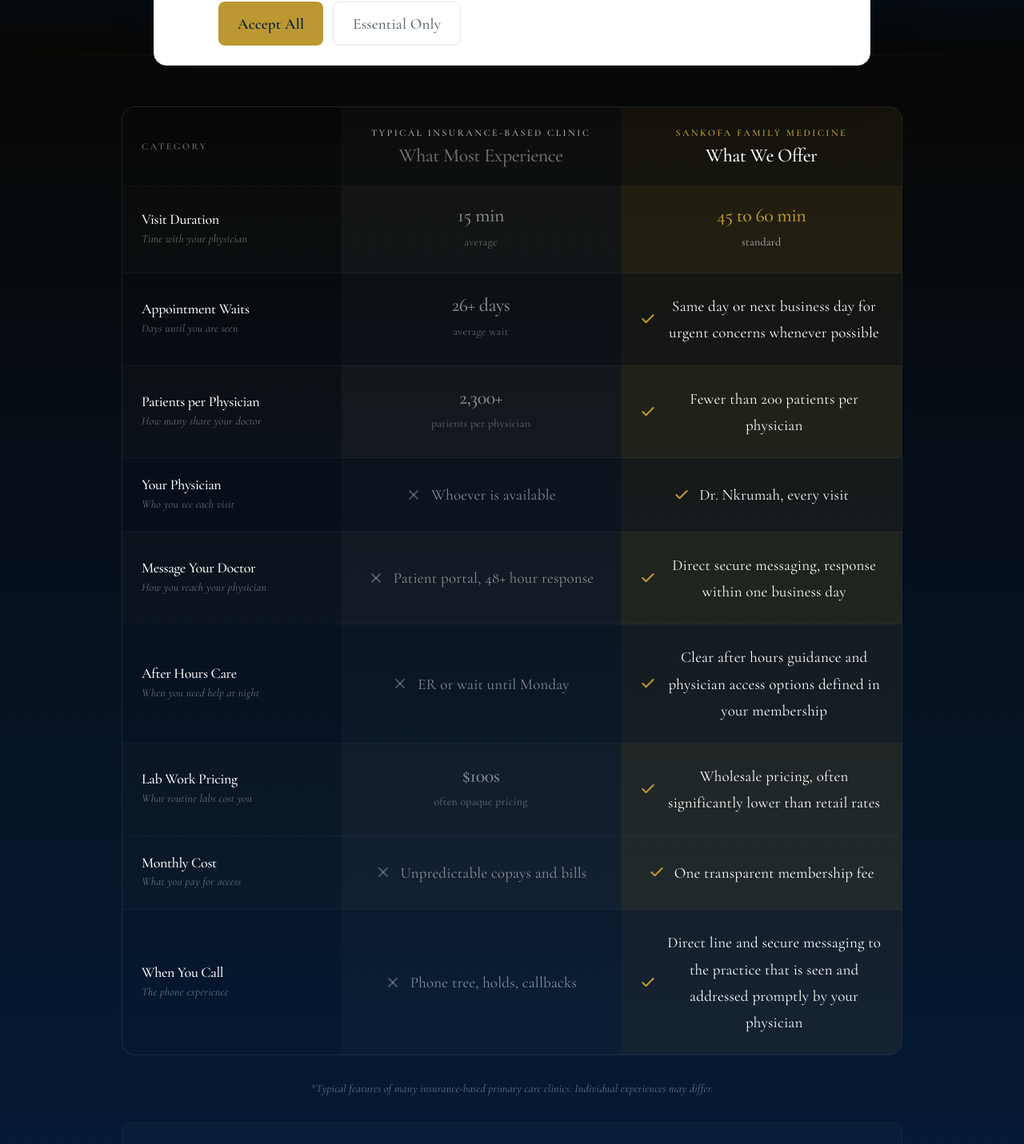
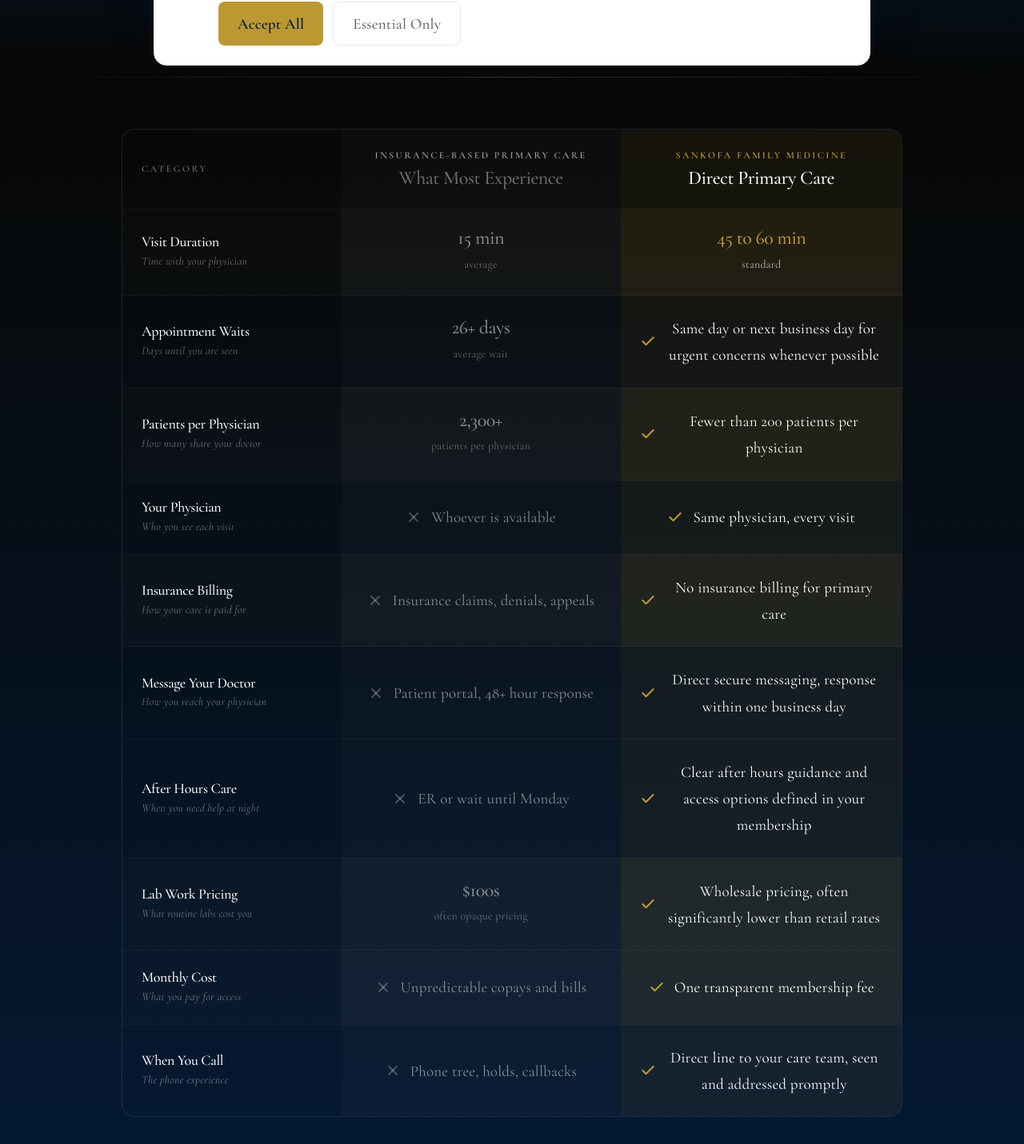
Before and after one commit to NDCHVISION/SFM-ELITE, a Next.js app: page /compare in a window 1280 px wide. Shown: the part 694-2125 px from the top of the page at 80% size. Built offline with nearby package versions, Linux system fonts and the light colour scheme.

Commit message:
Update metadata for Direct Primary Care comparison

```diff
--- a/app/compare/page.tsx
+++ b/app/compare/page.tsx
@@ -1,44 +1,44 @@
-
-
 import Link from 'next/link'
 import Image from 'next/image'
 import { ArrowRight, ArrowLeft, Check, X, Clock, Users, Zap } from 'lucide-react'
 import { Metadata } from 'next'
 
 // =============================================================================
-// METADATA - Fully Optimized for 2026 SEO & AI Scraper Indexing
+// METADATA - DPC Focused, Optimized for 2026 SEO & AI Scraper Indexing
 // =============================================================================
 
 export const metadata: Metadata = {
-  title: 'Why Membership Medicine? | Traditional vs. Sankofa Family Medicine Comparison',
+  title: 'Direct Primary Care vs Traditional Medicine | Sankofa Family Medicine Comparison',
   description:
-    'Compare membership-based primary care to traditional insurance-based clinics. Evidence-based differences: 15 min vs 45-60 min visits, 26-day waits vs same-day access, 2,300 patients vs fewer than 200. See why membership medicine offers a better physician relationship.',
+    'Compare Direct Primary Care (DPC) to traditional insurance-based clinics. Evidence-based differences: 15 min vs 45-60 min visits, 26-day waits vs same-day access, 2,300 patients vs fewer than 200. No insurance billing, no middlemen, just medicine.',
   keywords: [
+    'direct primary care comparison',
+    'DPC vs traditional primary care',
+    'DPC vs insurance',
+    'direct primary care Washington',
+    'DPC Seattle',
+    'DPC Bellevue',
+    'DPC Spokane',
     'membership medicine comparison',
     'concierge medicine comparison',
-    'concierge vs traditional primary care',
-    'direct primary care comparison',
-    'DPC vs insurance',
-    'Washington State concierge medicine',
     'Medicine That Remembers',
     'healthcare fragmentation',
     'virtual primary care comparison',
-    'membership primary care Seattle',
-    'concierge medicine Bellevue',
-    'DPC Washington',
     'primary care wait times',
     'doctor patient ratio',
     'longer doctor visits',
     'same day doctor appointments',
     'Sankofa Family Medicine',
+    'no insurance primary care',
+    'membership primary care',
   ],
   authors: [{ name: 'Dr. Yaw Nkrumah, MD', url: 'https://sankofafamilymedicine.com/founder' }],
   creator: 'Sankofa Family Medicine',
   publisher: 'Sankofa Family Medicine',
   openGraph: {
-    title: 'Why Membership Medicine? | Traditional vs. Sankofa Comparison',
+    title: 'Direct Primary Care vs Traditional Medicine | Sankofa Family Medicine',
     description:
-      'Evidence-based comparison: 15 min vs 45-60 min visits, 26-day waits vs same-day access, 2,300 patients vs fewer than 200. See why membership-based primary care works.',
+      'Evidence-based comparison: 15 min vs 45-60 min visits, 26-day waits vs same-day access, 2,300 patients vs fewer than 200. See why Direct Primary Care works.',
     url: 'https://sankofafamilymedicine.com/compare',
     siteName: 'Sankofa Family Medicine',
     locale: 'en_US',
@@ -48,15 +48,15 @@ export const metadata: Metadata = {
         url: 'https://sankofafamilymedicine.com/images/og-compare.png',
         width: 1200,
         height: 630,
-        alt: 'Compare Traditional Insurance-Based Care vs Sankofa Family Medicine Membership-Based Primary Care',
+        alt: 'Compare Traditional Insurance-Based Care vs Sankofa Family Medicine Direct Primary Care',
       },
     ],
   },
   twitter: {
     card: 'summary_large_image',
-    title: 'Why Membership Medicine? | Sankofa Family Medicine',
+    title: 'Direct Primary Care vs Traditional Medicine | Sankofa Family Medicine',
     description:
-      'Evidence-based comparison: 15 min vs 45-60 min visits, 26-day waits vs same-day access. See why membership medicine works.',
+      'Evidence-based comparison: 15 min vs 45-60 min visits, 26-day waits vs same-day access. See why DPC works.',
     images: ['https://sankofafamilymedicine.com/images/og-compare.png'],
     creator: '@sankofafamilymed',
   },
@@ -77,29 +77,29 @@ export const metadata: Metadata = {
   other: {
     'ai-content-declaration': 'human-authored',
     'content-type': 'Comparison Page',
-    'content-purpose': 'Healthcare model comparison, decision support',
+    'content-purpose': 'Healthcare model comparison, decision support, DPC education',
     'page-category': 'Healthcare Services',
     'medical-specialty': 'Primary Care, Family Medicine, Preventive Medicine',
-    'practice-model': 'Direct Primary Care, Concierge Medicine, Membership Medicine',
+    'practice-model': 'Direct Primary Care, DPC, Membership Medicine',
     'service-area': 'Washington State, USA',
     'geo-region': 'US-WA',
     'geo-placename': 'Washington State',
     'service-cities': 'Seattle, Bellevue, Redmond, Kirkland, Tacoma, Spokane, Vancouver, Olympia, Tri-Cities',
     'entity-organization': 'Sankofa Family Medicine',
     'entity-person': 'Dr. Yaw Nkrumah, MD',
-    'entity-concept': 'Membership-Based Primary Care, Healthcare Comparison, Patient Panel Size, Visit Duration',
-    'topic-primary': 'Healthcare Model Comparison, Membership Medicine',
-    'topic-secondary': 'Patient Experience, Physician Access, Healthcare Costs',
+    'entity-concept': 'Direct Primary Care, DPC, Healthcare Comparison, Patient Panel Size, Visit Duration, No Insurance Billing',
+    'topic-primary': 'Direct Primary Care, DPC Model, Healthcare Comparison',
+    'topic-secondary': 'Patient Experience, Physician Access, Healthcare Costs, Insurance-Free Medicine',
     'article-modified-time': '2026-01-26',
     'content-modified': '2026-01-26',
-    'voice-query-match': 'What is the difference between concierge medicine and regular doctor, How long are concierge medicine appointments, How many patients does a concierge doctor have, Is membership medicine worth it, What is direct primary care',
-    'snippet-target': 'comparison, table, list',
+    'voice-query-match': 'What is direct primary care, What is DPC, How is DPC different from regular doctor, How long are DPC appointments, How many patients does a DPC doctor have, Is direct primary care worth it, DPC vs concierge medicine',
+    'snippet-target': 'comparison, table, list, definition',
     'answer-box-eligible': 'true',
   },
 }
 
 // =============================================================================
-// STRUCTURED DATA - Comprehensive Schema for 2026 SEO
+// STRUCTURED DATA - DPC Focused Schema for 2026 SEO
 // =============================================================================
 
 const structuredData = {
@@ -109,9 +109,9 @@ const structuredData = {
       '@type': 'MedicalWebPage',
       '@id': 'https://sankofafamilymedicine.com/compare#webpage',
       url: 'https://sankofafamilymedicine.com/compare',
-      name: 'Healthcare Model Comparison: Traditional vs Membership-Based Primary Care',
+      name: 'Direct Primary Care vs Traditional Insurance-Based Medicine',
       description:
-        'Evidence-based side-by-side comparison between typical insurance-based primary care and membership-based primary care at Sankofa Family Medicine.',
+        'Evidence-based side-by-side comparison between typical insurance-based primary care and Direct Primary Care (DPC) at Sankofa Family Medicine.',
       specialty: { '@type': 'MedicalSpecialty', name: 'Family Medicine' },
       isPartOf: {
         '@type': 'WebSite',
@@ -135,10 +135,18 @@ const structuredData = {
       mainEntity: [
         {
           '@type': 'Question',
+          name: 'What is Direct Primary Care (DPC)?',
+          acceptedAnswer: {
+            '@type': 'Answer',
+            text: 'Direct Primary Care is a membership-based healthcare model where patients pay a monthly fee directly to their physician. There is no insurance billing for primary care services, which eliminates administrative overhead and allows for longer visits, smaller patient panels, and same-day access.',
+          },
+        },
+        {
+          '@type': 'Question',
           name: 'How long is a typical primary care appointment?',
           acceptedAnswer: {
             '@type': 'Answer',
-            text: 'Typical insurance-based primary care appointments average 15 minutes. Membership-based practices like Sankofa Family Medicine offer 45 to 60 minute visits, allowing for comprehensive evaluation and unhurried conversation.',
+            text: 'Typical insurance-based primary care appointments average 15 minutes. Direct Primary Care practices like Sankofa Family Medicine offer 45 to 60 minute visits, allowing for comprehensive evaluation and unhurried conversation.',
           },
         },
         {
@@ -146,12 +154,12 @@ const structuredData = {
           name: 'How many patients does a typical primary care doctor have?',
           acceptedAnswer: {
             '@type': 'Answer',
-            text: 'Typical insurance-based practices average 2,300 or more patients per physician. Membership-based practices like Sankofa Family Medicine maintain fewer than 200 patients per physician, enabling personalized care and same-day access.',
+            text: 'Typical insurance-based practices average 2,300 or more patients per physician. Direct Primary Care practices like Sankofa Family Medicine maintain fewer than 200 patients per physician, enabling personalized care and same-day access.',
           },
         },
         {
           '@type': 'Question',
-          name: 'Can I message my doctor directly with membership medicine?',
+          name: 'Can I message my doctor directly with Direct Primary Care?',
           acceptedAnswer: {
             '@type': 'Answer',
             text: 'Yes. In typical insurance-based care, patients use patient portals with 48+ hour response times. Sankofa Family Medicine offers direct secure messaging with responses within one business day, Monday through Friday.',
@@ -159,34 +167,42 @@ const structuredData = {
         },
         {
           '@type': 'Question',
-          name: 'How much do labs cost with membership-based primary care?',
+          name: 'How much do labs cost with Direct Primary Care?',
           acceptedAnswer: {
             '@type': 'Answer',
-            text: 'Membership-based practices often offer wholesale lab pricing, frequently significantly lower than retail cash rates or insurance-negotiated prices.',
+            text: 'DPC practices often offer wholesale lab pricing, frequently significantly lower than retail cash rates or insurance-negotiated prices, because they purchase directly without insurance markup.',
           },
         },
         {
           '@type': 'Question',
-          name: 'Will I see the same doctor every visit with membership medicine?',
+          name: 'Will I see the same doctor every visit with DPC?',
           acceptedAnswer: {
             '@type': 'Answer',
-            text: 'Yes. At Sankofa Family Medicine, you see the same Physician at every visit. In typical insurance-based clinics, you may see whoever is available, leading to fragmented care.',
+            text: 'Yes. At Sankofa Family Medicine, you see the same physician at every visit. In typical insurance-based clinics, you may see whoever is available, leading to fragmented care.',
           },
         },
         {
           '@type': 'Question',
-          name: 'What is the difference between concierge medicine and direct primary care?',
+          name: 'What is the difference between Direct Primary Care and concierge medicine?',
           acceptedAnswer: {
             '@type': 'Answer',
-            text: 'Both are membership-based models with smaller patient panels and longer visits. Direct Primary Care (DPC) does not bill insurance for visits, while some concierge practices still bill insurance. Sankofa Family Medicine combines DPC structure with concierge-level service.',
+            text: 'Both models feature smaller patient panels and longer visits. The key difference: Direct Primary Care does not bill insurance at all for primary care services. Concierge medicine often still bills insurance and charges a retainer on top. DPC eliminates the insurance layer entirely.',
+          },
+        },
+        {
+          '@type': 'Question',
+          name: 'Do I still need health insurance with DPC?',
+          acceptedAnswer: {
+            '@type': 'Answer',
+            text: 'DPC covers your primary care, but health insurance is still recommended for hospitalizations, specialists, emergencies, and catastrophic coverage. Many DPC patients pair their membership with a high-deductible health plan or health share.',
           },
         },
       ],
     },
     {
       '@type': 'Table',
-      about: 'Healthcare Model Comparison',
-      description: 'Comparison of typical insurance-based primary care versus Sankofa Family Medicine membership-based care',
+      about: 'Direct Primary Care vs Insurance-Based Care Comparison',
+      description: 'Comparison of typical insurance-based primary care versus Sankofa Family Medicine Direct Primary Care',
     },
     {
       '@type': 'BreadcrumbList',
@@ -206,7 +222,7 @@ const statPreviews = [
   {
     icon: Clock,
     before: '15 min',
-    after: '45-75 min',
+    after: '45-60 min',
     label: 'Visit Duration',
   },
   {
@@ -249,21 +265,28 @@ const comparisonData = [
     category: 'Your Physician',
     context: 'Who you see each visit',
     traditional: { text: 'Whoever is available', isNegative: true },
-    sankofa: { text: 'Dr. Nkrumah, every visit', isPositive: true },
+    sankofa: { text: 'Same physician, every visit', isPositive: true },
     highlight: false,
+  },
+  {
+    category: 'Insurance Billing',
+    context: 'How your care is paid for',
+    traditional: { text: 'Insurance claims, denials, appeals', isNegative: true },
+    sankofa: { text: 'No insurance billing for primary care', isPositive: true },
+    highlight: true,
   },
   {
     category: 'Message Your Doctor',
     context: 'How you reach your physician',
     traditional: { text: 'Patient portal, 48+ hour response', isNegative: true },
     sankofa: { text: 'Direct secure messaging, response within one business day', isPositive: true },
-    highlight: true,
+    highlight: false,
   },
   {
     category: 'After Hours Care',
     context: 'When you need help at night',
     traditional: { text: 'ER or wait until Monday', isNegative: true },
-    sankofa: { text: 'Clear after hours guidance and physician access options defined in your membership', isPositive: true },
+    sankofa: { text: 'Clear after hours guidance and access options defined in your membership', isPositive: true },
     highlight: false,
   },
   {
@@ -284,7 +307,7 @@ const comparisonData = [
     category: 'When You Call',
     context: 'The phone experience',
     traditional: { text: 'Phone tree, holds, callbacks', isNegative: true },
-    sankofa: { text: 'Direct line and secure messaging to the practice that is seen and addressed promptly by your physician', isPositive: true },
+    sankofa: { text: 'Direct line to your care team, seen and addressed promptly', isPositive: true },
     highlight: false,
   },
 ]
@@ -330,13 +353,13 @@ export default function ComparePage() {
           </div>
 
           <p className="text-sfm-gold text-sm tracking-[0.3em] uppercase mb-4 font-medium">
-            Side by Side
+            A Different Model
           </p>
           <h1 className="font-display text-5xl md:text-6xl lg:text-7xl text-white mb-6 leading-[1.1]">
             The <em className="text-sfm-gold italic">Evidence</em> Speaks
           </h1>
           <p className="text-white/60 text-lg md:text-xl max-w-2xl mx-auto leading-relaxed mb-12">
-            Every metric below is drawn from peer-reviewed research. The difference between typical insurance-based care and membership-based primary care is not subtle.
+            Direct Primary Care removes the insurance layer from your primary care relationship. Every metric below is drawn from peer-reviewed research. The difference is not subtle.
           </p>
 
           {/* Stat Preview Row */}
@@ -367,14 +390,14 @@ export default function ComparePage() {
         <div className="max-w-5xl mx-auto px-6">
           {/* Desktop Table */}
           <div className="hidden md:block overflow-hidden rounded-2xl border border-white/10">
-            <table className="w-full" role="table" aria-label="Healthcare model comparison: Traditional insurance-based care versus Sankofa Family Medicine membership-based care">
+            <table className="w-full" role="table" aria-label="Healthcare model comparison: Traditional insurance-based care versus Sankofa Family Medicine Direct Primary Care">
               <thead>
                 <tr>
                   <th className="w-[28%] p-6 text-left text-xs font-semibold tracking-[0.2em] uppercase text-white/40">
                     Category
                   </th>
                   <th className="w-[36%] p-6 text-center text-xs font-semibold tracking-[0.2em] uppercase text-white/40 bg-white/[0.02]">
-                    <span className="block text-white/60">Typical Insurance-Based Clinic</span>
+                    <span className="block text-white/60">Insurance-Based Primary Care</span>
                     <span className="block font-display text-2xl font-normal tracking-normal normal-case text-white/40 mt-2">
                       What Most Experience
                     </span>
@@ -382,7 +405,7 @@ export default function ComparePage() {
                   <th className="w-[36%] p-6 text-center text-xs font-semibold tracking-[0.2em] uppercase text-sfm-gold bg-sfm-gold/[0.08]">
                     <span className="block">Sankofa Family Medicine</span>
                     <span className="block font-display text-2xl font-normal tracking-normal normal-case text-white mt-2">
-                      What We Offer
+                      Direct Primary Care
                     </span>
                   </th>
                 </tr>
@@ -476,7 +499,7 @@ export default function ComparePage() {
                     </div>
                   </div>
                   <div className="p-4 bg-sfm-gold/[0.08] text-center">
-                    <div className="text-xs uppercase tracking-wider text-sfm-gold mb-2">Sankofa</div>
+                    <div className="text-xs uppercase tracking-wider text-sfm-gold mb-2">DPC</div>
                     <div className="flex items-center justify-center gap-2">
                       {row.sankofa.isPositive && !row.sankofa.value && (
                         <Check className="w-4 h-4 text-sfm-gold" strokeWidth={2.5} aria-hidden="true" />
@@ -523,9 +546,9 @@ export default function ComparePage() {
                   </svg>
                   <span>Board Certified</span>
                 </div>
-                <span className="hidden sm:inline">•</span>
+                <span className="hidden sm:inline">â€¢</span>
                 <span>HIPAA Compliant</span>
-                <span className="hidden sm:inline">•</span>
+                <span className="hidden sm:inline">â€¢</span>
                 <Link href="/resources/research" className="text-sfm-gold hover:text-white transition-colors">
                   View Research Sources
                 </Link>
@@ -548,12 +571,12 @@ export default function ComparePage() {
                   What This Means for You
                 </h2>
                 <p className="text-white/70 leading-relaxed mb-4">
-                  The numbers tell a clear story: when your physician has fewer patients and more time, care improves. You get appointments when you need them, visits that address your full concern, and a physician who actually knows your history.
+                  Direct Primary Care removes the insurance middleman from your primary care relationship. No claim forms, no prior authorizations for your primary care, no surprise bills. Just a simple monthly membership and a physician who has time for you.
                 </p>
                 <p className="text-white/70 leading-relaxed">
-                    One physician and their teamm, who knows truly know you, and grows with you—visit after visit   </p>
-              </div>'One physician and team who know your history and stay with you over time.'
-
+                  One physician and care team who know your history and stay with you over time. When your doctor has fewer patients and more time, care improves. That is the DPC model.
+                </p>
+              </div>
             </div>
           </div>
         </div>
@@ -572,7 +595,7 @@ export default function ComparePage() {
               <div className="flex-1 text-center md:text-left">
                 <h3 className="font-display text-xl text-white mb-2">Still Weighing Your Options?</h3>
                 <p className="text-white/60 text-sm">
-                  Read the free guide <strong className="text-white">&quot;How Healthy Is Your Relationship With Your Primary Care Doctor?&quot;</strong> for a simple way to decide whether membership-based primary care fits how you want to be treated.
+                  Read the free guide <strong className="text-white">&quot;How Healthy Is Your Relationship With Your Primary Care Doctor?&quot;</strong> for a simple way to decide whether Direct Primary Care fits how you want to be treated.
                 </p>
               </div>
               <div className="flex-shrink-0">
@@ -636,9 +659,9 @@ export default function ComparePage() {
           {/* Trust indicators */}
           <div className="flex flex-wrap items-center justify-center gap-6 mt-10 text-sm text-white/50">
             <span>HSA/FSA Accepted</span>
-            <span className="hidden sm:inline">•</span>
+            <span className="hidden sm:inline">â€¢</span>
             <span>Cancel Anytime</span>
-            <span className="hidden sm:inline">•</span>
+            <span className="hidden sm:inline">â€¢</span>
             <span>Same Physician Every Visit</span>
           </div>
         </div>
```
